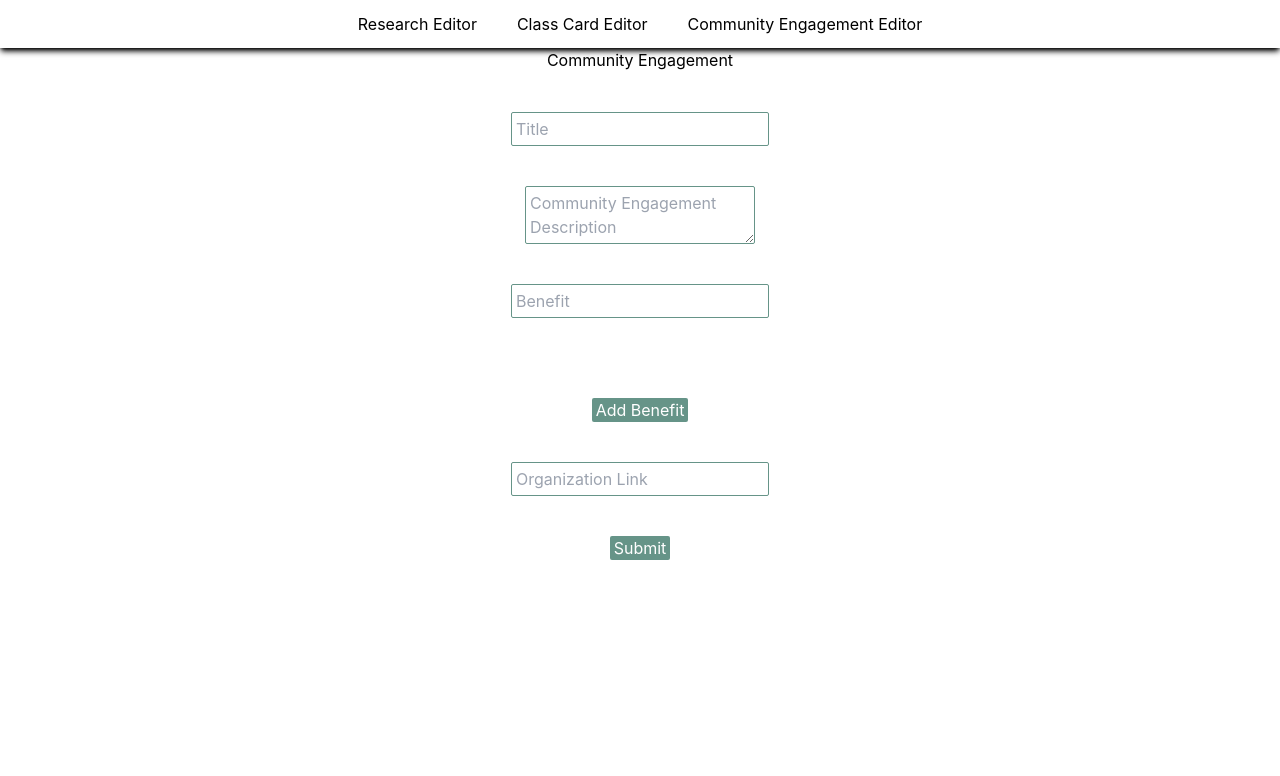
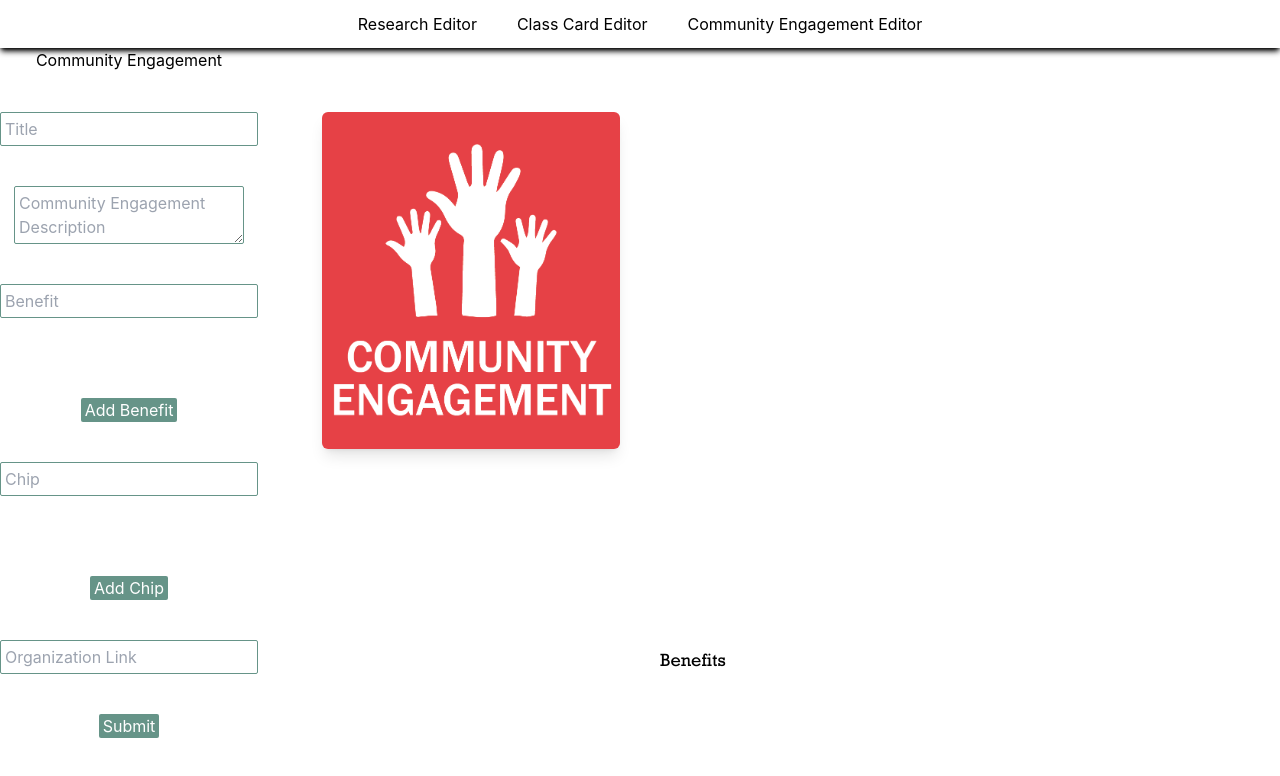
Before and after one commit to Cwoodard2/umsl-professor-web, a React (Create React App) app: page /ComEngageEditor in a window 1280 px wide. Shown: the top 776 px of the page. Built offline with nearby package versions, Linux system fonts and the light colour scheme.

Commit message:
Editor working for community engagement

```diff
--- a/src/CMSBackEnd/ComEngageEditor.jsx
+++ b/src/CMSBackEnd/ComEngageEditor.jsx
@@ -1,10 +1,14 @@
-import React, {useState} from "react";
+import React, { useState } from "react";
 import CMSNav from "../components/CMSNav";
-import {db} from "../data/firebaseConfiguration";
+import ComEngage from "../components/ComEngage";
+import { db } from "../data/firebaseConfiguration";
 import { arrayUnion, doc, getDoc, updateDoc } from "firebase/firestore";
 
 const ComEngageEditor = () => {
   const [articleAuthors, setAuthors] = useState([]);
+  const [title, setTitle] = useState("");
+  const [description, setDescription] = useState("");
+  const [chips, setChips] = useState([]);
   // type researchToAdd = {
   //     title: any,
   //     abstract: any,
@@ -13,38 +17,107 @@ const ComEngageEditor = () => {
   // }
 
   function addItem() {
-        const newList = articleAuthors.concat(document.getElementById("authors").value);
-        document.getElementById("authors").value = "";
+    const newList = articleAuthors.concat(
+      document.getElementById("benefits").value
+    );
+    document.getElementById("benefits").value = "";
     setAuthors(newList);
+  }
+
+  function addChip() {
+    const newList = chips.concat(
+      document.getElementById("chip").value
+    );
+    document.getElementById("chip").value = "";
+    setChips(newList);
   }
 
   const handleSubmit = async () => {
     const toSave = {
-            title: document.getElementById("articleTitle").value,
-            abstract: document.getElementById("abstract").value,
+      title: title,
+      abstract: description,
       authors: articleAuthors,
-            articleLink: document.getElementById('link').value
-        }
+      articleLink: document.getElementById("link").value,
+    };
+    setTitle("");
+    setAuthors([]);
+    setChips([]);
+    setDescription("");
 
-        const docRef = doc(db, "professordata", 'research');
+    const docRef = doc(db, "professordata", "research");
     await updateDoc(docRef, {
-            researchArticles: arrayUnion(toSave)
+      researchArticles: arrayUnion(toSave),
     });
   };
 
-
-    return(
+  return (
     <>
       <CMSNav />
+      <div className="flex flex-row">
         <div className="flex flex-col gap-10 justify-center items-center">
           <h1>Community Engagement</h1>
-            <input placeholder="Title" id="title" className="border border-webGreen rounded-sm p-1"></input>
-            <textarea placeholder="Community Engagement Description" id="description" className="border border-webGreen rounded-sm p-1"></textarea>
-            <input placeholder="Benefit" id="benefits" className="border border-webGreen rounded-sm p-1"></input>
-            <ul>{articleAuthors.map((author) => <li>{author}</li>)}</ul>
-            <button className="bg-webGreen rounded-sm pl-1 pr-1 text-white" onClick={() => addItem()}>Add Benefit</button>
-            <input placeholder="Organization Link" id="link" className="border border-webGreen rounded-sm p-1"></input>
-            <button className="bg-webGreen rounded-sm pl-1 pr-1 text-white" onClick={() => handleSubmit()}>Submit</button>
+          <input
+            placeholder="Title"
+            id="title"
+            className="border border-webGreen rounded-sm p-1"
+            onChange={(e) => setTitle(e.target.value)}
+          ></input>
+          <textarea
+            placeholder="Community Engagement Description"
+            id="description"
+            className="border border-webGreen rounded-sm p-1"
+            onChange={(e) => setDescription(e.target.value)}
+          ></textarea>
+          <input
+            placeholder="Benefit"
+            id="benefits"
+            className="border border-webGreen rounded-sm p-1"
+          ></input>
+          <ul>
+            {articleAuthors.map((author) => (
+              <li>{author}</li>
+            ))}
+          </ul>
+          <button
+            className="bg-webGreen rounded-sm pl-1 pr-1 text-white"
+            onClick={() => addItem()}
+          >
+            Add Benefit
+          </button>
+          <input
+            placeholder="Chip"
+            id="chip"
+            className="border border-webGreen rounded-sm p-1"
+          ></input>
+          <ul>
+            {chips.map((author) => (
+              <li>{author}</li>
+            ))}
+          </ul>
+          <button
+            className="bg-webGreen rounded-sm pl-1 pr-1 text-white"
+            onClick={() => addChip()}
+          >
+            Add Chip
+          </button>
+          <input
+            placeholder="Organization Link"
+            id="link"
+            className="border border-webGreen rounded-sm p-1"
+          ></input>
+          <button
+            className="bg-webGreen rounded-sm pl-1 pr-1 text-white"
+            onClick={() => handleSubmit()}
+          >
+            Submit
+          </button>
+        </div>
+        <ComEngage
+          title={title}
+          description={description}
+          chips={chips}
+          benefits={articleAuthors}
+        />
       </div>
     </>
   );
```
Lines whose indentation alone changed are shown as unchanged.
